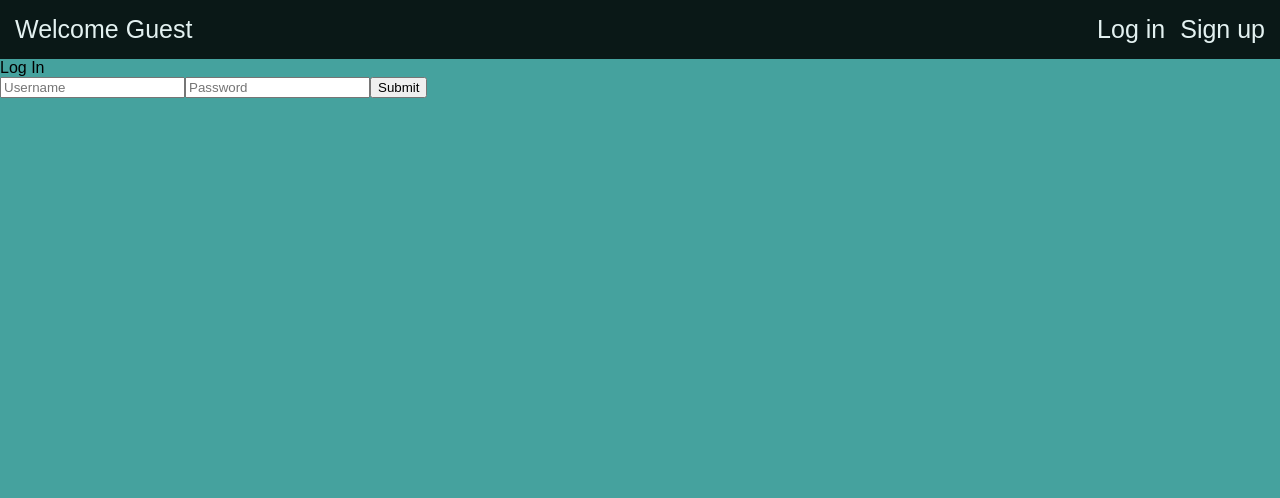
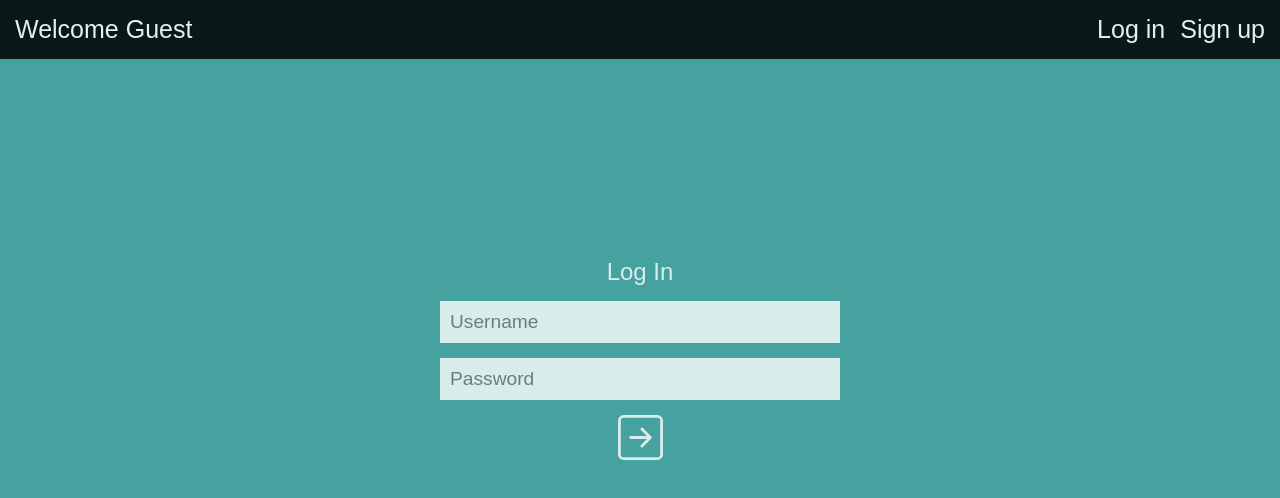
Before and after one commit to zeh1/frontend-react-proj, a React (Create React App) app: page /login in a window 1280 px wide. Shown: the top 498 px of the page. Built offline with nearby package versions, Linux system fonts and the light colour scheme.

Commit message:
finished styling login form

```diff
--- a/src/components/LoginForm.css
+++ b/src/components/LoginForm.css
@@ -0,0 +1,50 @@
+.loginform-container {
+    display: flex;
+    justify-content: center;
+    align-items: center;
+    align-content: center;
+    height: 75vh;
+}
+
+.loginform-container form {
+    display: flex;
+    flex-direction: column;
+    width: 400px;
+    opacity: .8;
+}
+
+.loginform-container input, .loginform-container button {
+    padding: 10px;
+    outline: none;
+    border: none;
+    transition: background-color .25s ease;
+    font-size: 1.2rem;
+}
+
+.loginform-container p {
+    font-size: 1.5rem;
+    text-align: center;
+    color: white;
+}
+
+.loginform-container input:hover, .loginform-container button:hover {
+    background-color: #66fcf1;
+}
+
+.loginform-container form > * {
+    margin-bottom: 15px;
+}
+
+.loginform-container button {
+    display: none;
+}
+
+.loginform-container svg {
+    margin: 0 auto;
+    color: white;
+    transition: color .25s ease;
+}
+
+.loginform-container svg:hover {
+    color: #66fcf1;
+}
--- a/src/components/LoginForm.js
+++ b/src/components/LoginForm.js
@@ -59,6 +59,12 @@ export default class LoginForm extends React.Component {
                         <input type='text' placeholder='Username' onInput={this.updateUsername}></input>
                         <input type='password' placeholder='Password' onInput={this.updatePassword}></input>
                         <button type='submit'>Submit</button>
+
+                        <svg width="45px" height="45px" viewBox="0 0 16 16" class="bi bi-arrow-right-square" fill="currentColor" xmlns="http://www.w3.org/2000/svg">
+                            <path fill-rule="evenodd" d="M14 1H2a1 1 0 0 0-1 1v12a1 1 0 0 0 1 1h12a1 1 0 0 0 1-1V2a1 1 0 0 0-1-1zM2 0a2 2 0 0 0-2 2v12a2 2 0 0 0 2 2h12a2 2 0 0 0 2-2V2a2 2 0 0 0-2-2H2z"/>
+                            <path fill-rule="evenodd" d="M4 8a.5.5 0 0 0 .5.5h5.793l-2.147 2.146a.5.5 0 0 0 .708.708l3-3a.5.5 0 0 0 0-.708l-3-3a.5.5 0 1 0-.708.708L10.293 7.5H4.5A.5.5 0 0 0 4 8z"/>
+                        </svg>
+
                     </form>
                 </div>
             )
```
